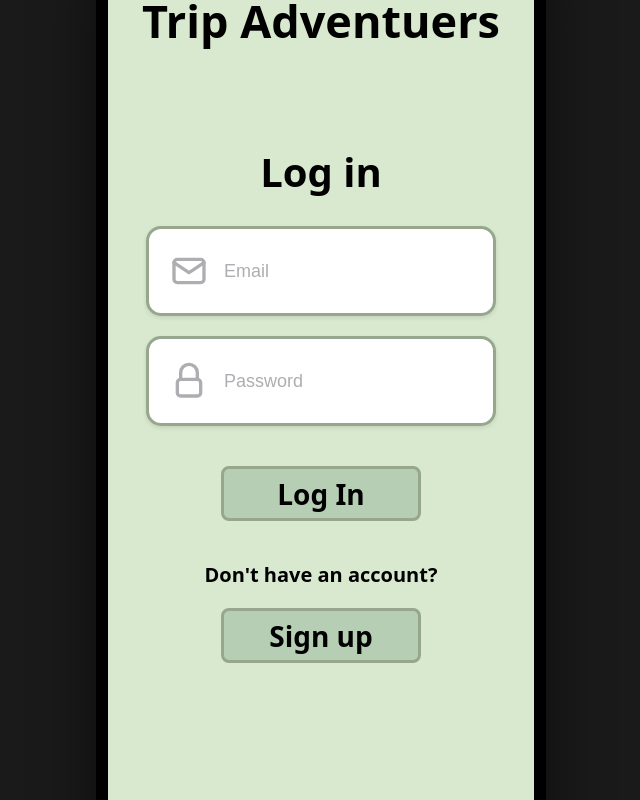
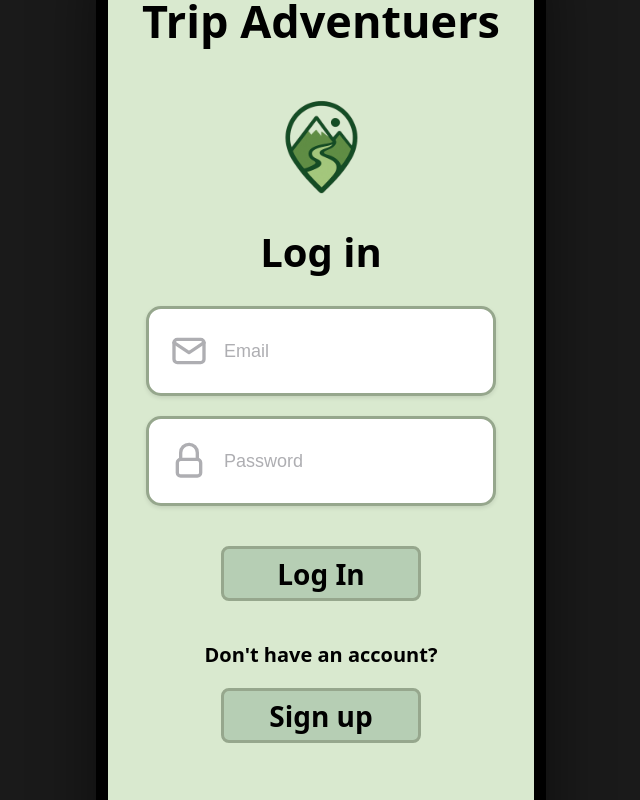
Before and after one commit to haywirebanana/cpsc481-tripadventurers, a React (Vite) app in the folder trip-adventurers/: page /login in a window 1280 px wide. Shown: the whole page, without its empty margins (319-959 px from the left). Built offline with nearby package versions, Linux system fonts and the light colour scheme.

Commit message:
adding logo

```diff
--- a/trip-adventurers/src/pages/Login.jsx
+++ b/trip-adventurers/src/pages/Login.jsx
@@ -32,6 +32,9 @@ export default function Login() {
     <div className="landing-page">
       {/* Title */}
       <h1 className="title">Trip Adventuers</h1>
+
+      {/* Logo Image */}
+      <img className="logo-img" src="../src/assets/logo.png" alt="Trip Adventurers Logo"/>
 
       {/* Login Text */}
       <h2 className="login-text">Log in</h2>
--- a/trip-adventurers/src/styles/loginsignup.css
+++ b/trip-adventurers/src/styles/loginsignup.css
@@ -17,7 +17,7 @@
 
 .title {
   width: 100%;
-  margin-bottom: 100px;
+  margin-bottom: 50px;
   font-weight: 700;
   font-size: 45px;
   line-height: 1.2;
@@ -268,3 +268,13 @@ a {
 form {
   width: 100%;
 }
+
+/* -----------------------------
+   IMAGES
+------------------------------ */
+.logo-img {
+  display: block;
+  margin: 0 auto 30px;
+  width: 100px;
+  height: 100px;
+}
```
Also changed, not shown: trip-adventurers/src/assets/logo.png (added).
